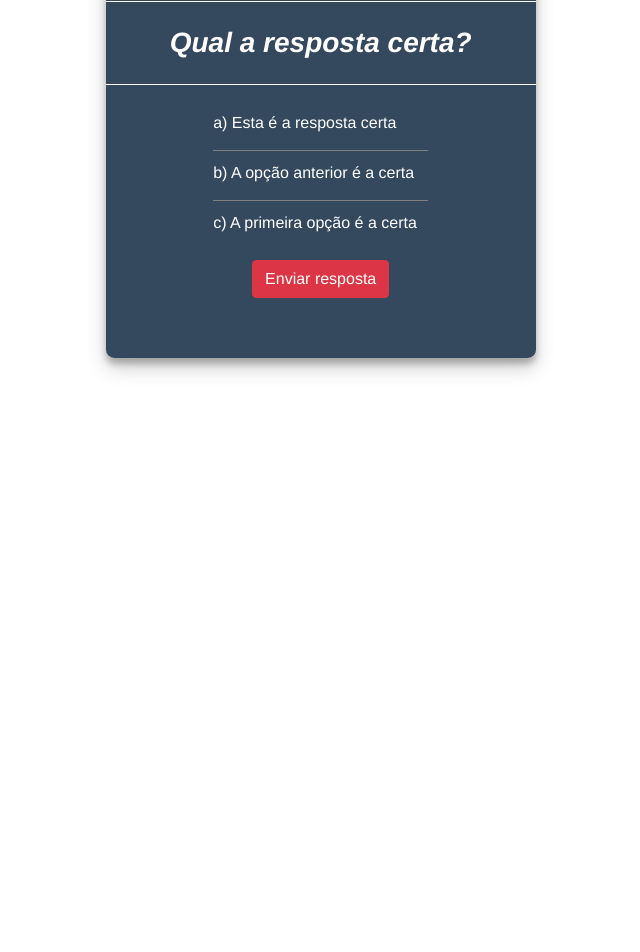
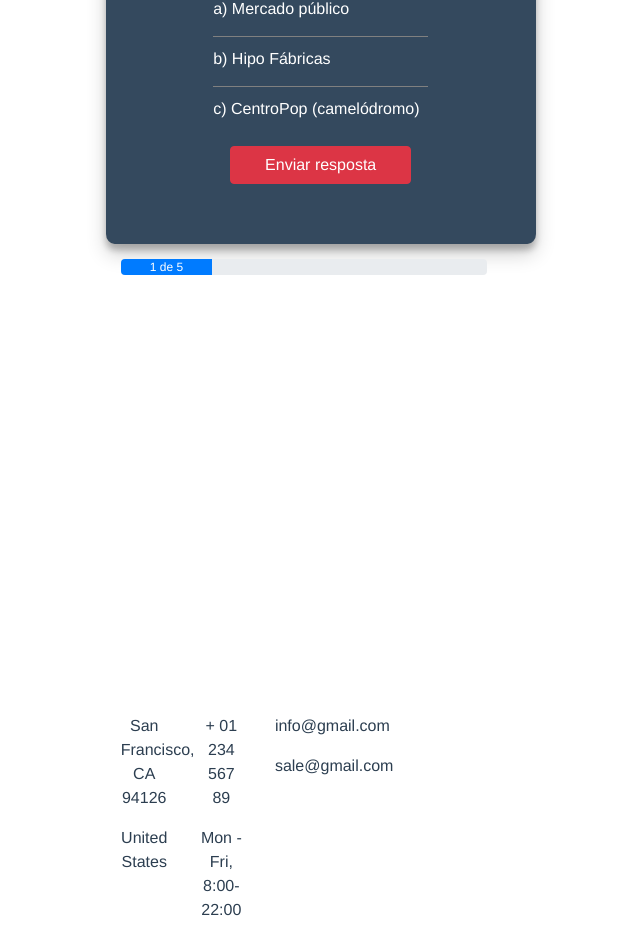
Before and after one commit to jaquelinebonoto/VemVerPoa, a Vue app: page /#/jogo in a window 1280 px wide. Shown: the part 316-1268 px from the top of the page, without its empty margins (336-976 px from the left). Before the commit the page ends 874 px from the top, so only its background shows below. Built offline with nearby package versions, Linux system fonts and the light colour scheme.

Commit message:
feat(map + pergunta): ajustando relacionamento mapa/pergunta

```diff
--- a/src/App.vue
+++ b/src/App.vue
@@ -2,7 +2,7 @@
   <div id="app" class="container-fluid">
     <div class="row">
       <div class="col-sm-4 mx-auto">
-        <img alt="Prefeitura de Porto Alegre" src="./assets/poa.png" height="200px" width="200px">
+
         <router-view></router-view>
       </div>
     </div>
--- a/src/components/screens/Home.vue
+++ b/src/components/screens/Home.vue
@@ -1,5 +1,6 @@
 <template>
   <section>
+    <img alt="Prefeitura de Porto Alegre" src="../../assets/poa.png" height="200px" width="200px"><br>
     <Button v-bind:texto="textoBotao" v-bind:onClick="jogar" type="submit"/>
   </section>
 </template>
@@ -31,3 +32,11 @@ export default {
   computed: {}
 };
 </script>
+
+<style>
+button{
+  width: 42%;
+
+
+}
+</style>
--- a/src/components/screens/TelaFinal.vue
+++ b/src/components/screens/TelaFinal.vue
@@ -1,5 +1,8 @@
 <template>
-<h1>Fim!</h1>
+  <section>
+    <img alt="Prefeitura de Porto Alegre" src="../../assets/poa.png" height="200px" width="200px"><br>
+    <h1>Fim!</h1>
+  </section>
 </template>
 
 <script>
--- a/src/components/screens/TelaJogo.vue
+++ b/src/components/screens/TelaJogo.vue
@@ -1,20 +1,7 @@
 <template>
-  <!-- <div class="map">
-    <h3>VemVerPoa!</h3>
-		<input id="pac-input" class="controls" type="text" placeholder="Enter a location">
-    <div id="type-selector" class="controls">
-      <input type="radio" name="type" id="changetype-all" checked="checked"><label for="changetype-all">All</label>
-      <input type="radio" name="type" id="changetype-establishment"><label for="changetype-establishment">Establishments</label>
-      <input type="radio" name="type" id="changetype-address"><label for="changetype-address">Addresses</label>
-    </div>
-		<div id="map"></div>
-    <div id="map-container" class="z-depth-1" style="height: 500px"></div>
-    		<footer>
-            <small>Copyright &copy; 2018 - Todos os Direitos Reservados.</small>
-            <small>Desenvolvedor Douglas Marques e Jaqueline Paz.</small>
-        </footer>
-  </div> -->
-  <div class="wrapper">
+
+<section class="section pb-5">
+    <div class="wrapper">
     <div id="quiz">
       <h1>Pergunta</h1>
       <p class="questoes">
@@ -27,7 +14,45 @@
       <Button v-bind:onClick="onSubmit" :texto="textoBotao" type="submit"/>
       </div>
     </div>
-  </div>
+    <div class="progress">
+      <div class="progress-bar" role="progressbar" style="width: 25%;" aria-valuemin="0" aria-valuemax="100">{{ questaoExemplo.id }} de 5</div>
+    </div>
+    </div>
+
+
+    <!--Grid column-->
+    <div class="col-lg-7">
+
+      <!--Google map-->
+      <div id="map-container-7" class="z-depth-1-half map-container" style="height: 400px"></div>
+
+      <br>
+      <!--Buttons-->
+      <div class="row text-center">
+        <div class="col-md-4">
+          <a class="btn-floating blue accent-1"><i class="fa fa-map-marker"></i></a>
+          <p>San Francisco, CA 94126</p>
+          <p>United States</p>
+        </div>
+
+        <div class="col-md-4">
+          <a class="btn-floating blue accent-1"><i class="fa fa-phone"></i></a>
+          <p>+ 01 234 567 89</p>
+          <p>Mon - Fri, 8:00-22:00</p>
+        </div>
+
+        <div class="col-md-4">
+          <a class="btn-floating blue accent-1"><i class="fa fa-envelope"></i></a>
+          <p>info@gmail.com</p>
+          <p>sale@gmail.com</p>
+        </div>
+      </div>
+
+    </div>
+    <!--Grid column-->
+
+</section>
+
 </template>
 
 
@@ -42,12 +67,12 @@ export default {
     return {
       textoBotao: "Enviar resposta",
       questaoExemplo: {
-        id: "000",
-        pergunta: "Qual a resposta certa?",
+        id: "1",
+        pergunta: "Patrimônio Histórico e Cultural da cidade, já passou por 4 incêndios, mas continua a desempenhar seu papel de centro de compras e observatório de manifestações culturais. Inaugurado em 1869.",
         opcoes: [
-          "a) Esta é a resposta certa",
-          "b) A opção anterior é a certa",
-          "c) A primeira opção é a certa"
+          "a) Mercado público",
+          "b) Hipo Fábricas",
+          "c) CentroPop (camelódromo)"
         ],
         resposta: "0",
         autor: "VemVer Inc"
@@ -66,61 +91,11 @@ export default {
 </script>
 
 <style>
-/* .map {
-  width: 100%;
-}
 
-#map {
-    width: 100%;
-    height: 400px;
-    background-color: grey;
-  }
-
-  .controls {
-    margin-top: 10px;
-    border: 1px solid transparent;
-    border-radius: 2px 0 0 2px;
-    box-sizing: border-box;
-    -moz-box-sizing: border-box;
-    height: 32px;
-    outline: none;
-    box-shadow: 0 2px 6px rgba(0, 0, 0, 0.3);
-  }
-
-  #pac-input {
-    background-color: #fff;
-    font-family: Roboto;
-    font-size: 15px;
-    font-weight: 300;
-    margin-left: 12px;
-    padding: 0 11px 0 13px;
-    text-overflow: ellipsis;
-    width: 300px;
-  }
-
-  #pac-input:focus {
-    border-color: #4d90fe;
-  }
-
-  .pac-container {
-    font-family: Roboto;
-  }
-
-  #type-selector {
-    color: #fff;
-    background-color: #4d90fe;
-    padding: 5px 11px 0px 11px;
-  }
-
-  #type-selector label {
-    font-family: Roboto;
-    font-size: 13px;
-    font-weight: 300;
-  }*/
 
 .wrapper {
-  width: 430px;
-  margin: 0 auto;
+  width: 100%px;
+  margin-left: 0 auto;
   height: 100%;
   padding-top: 0px;
 }
@@ -128,7 +103,7 @@ export default {
 #quiz {
   background-color: #34495e; /*#82d6ff é a cor escolhida no layout, mas ficou muito claro*/
   padding-bottom: 60px;
-  width: 100%;
+  width: 430px;
   border-radius: 2%;
   color: #fff;
   text-align: center;
@@ -142,9 +117,9 @@ export default {
 }
 
 .questoes {
-  font-size: 28px;
+  font-size: 17px;
   font-weight: 700;
-  font-style: italic;
+  font-style: bold;
   border-top: 1px solid #fff;
   border-bottom: 1px solid #fff;
   padding: 20px;
@@ -196,4 +171,8 @@ export default {
   position: relative;
   margin: 0 10vh;
 }
+
+.progress {
+  margin: 15px;
+}
 </style>
--- a/src/components/shared/Button.vue
+++ b/src/components/shared/Button.vue
@@ -14,5 +14,7 @@ export default {
 </script>
 
 <style>
-
+btn-danger {
+   background-color: #FF1F22;
+}
 </style>
```
